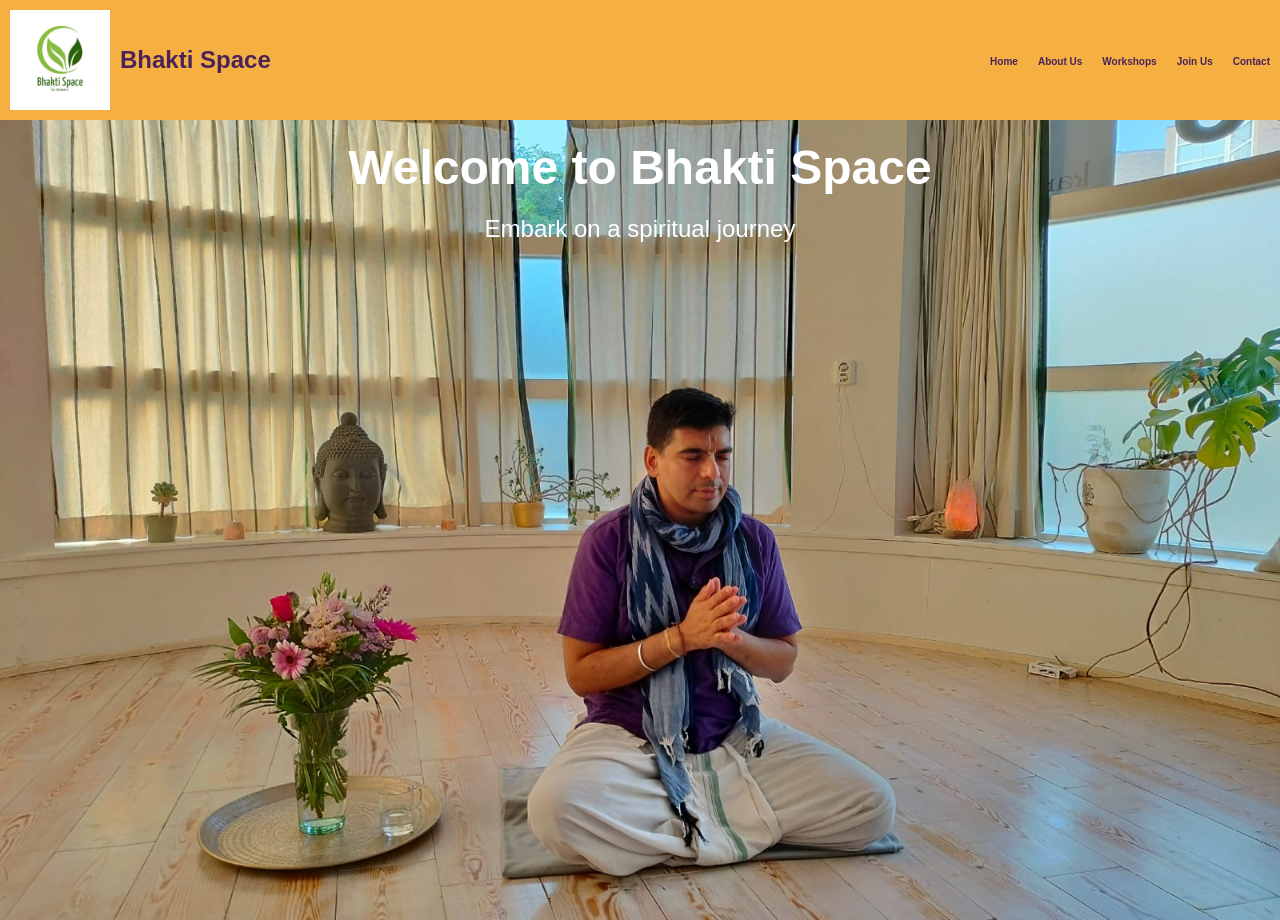
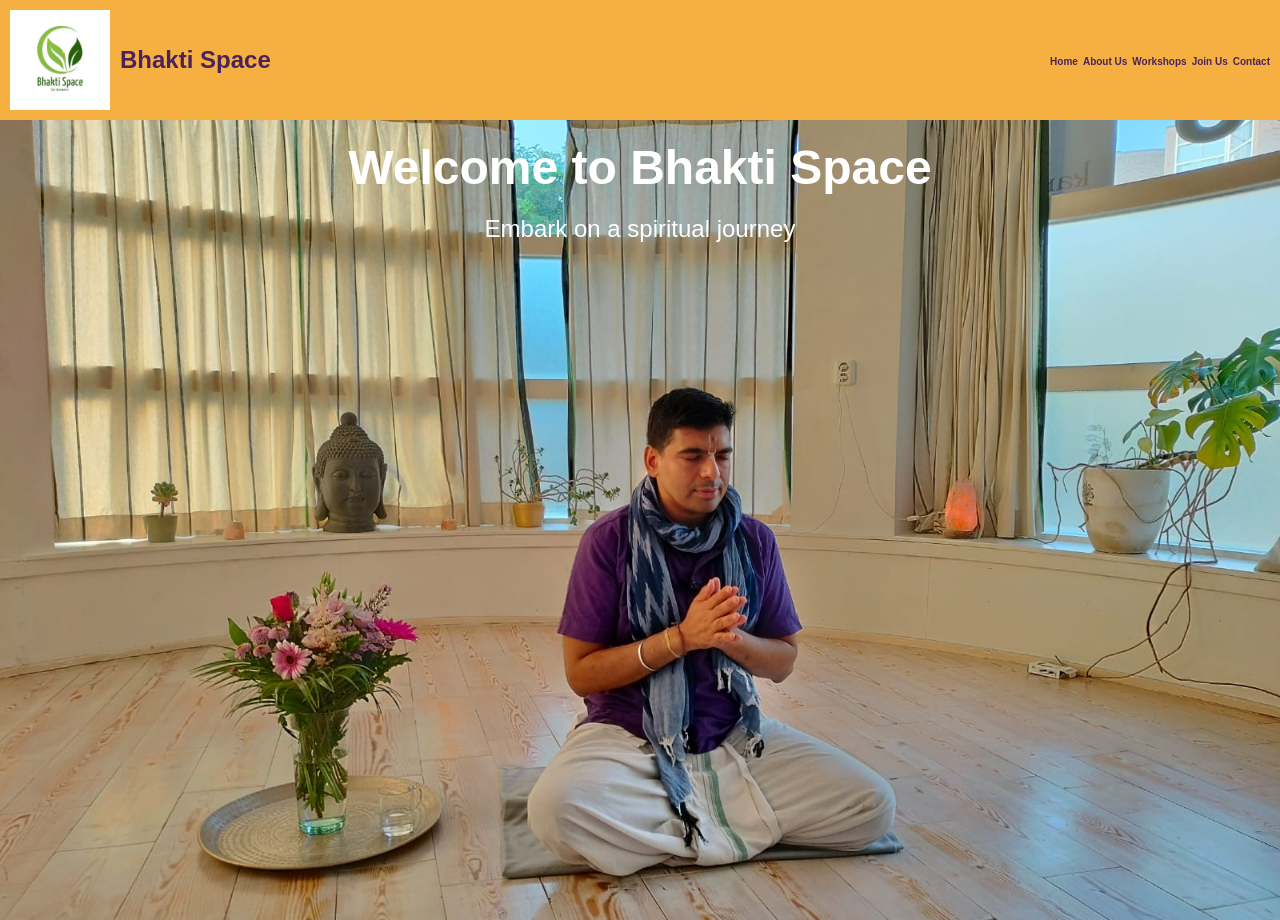
Before and after one commit to rksarthak/bhaktispace, a plain HTML site: page index.html in a window 1280 px wide. Shown: the top 920 px of the page. Drawn offline with Linux system fonts and the light colour scheme.

Commit message:
new version

```diff
--- a/styles.css
+++ b/styles.css
@@ -50,11 +50,11 @@ nav {
 .nav-links {
     list-style: none;
     display: flex;
-    justify-content: flex-end; /* Align links to the right */
+    justify-content: flex-start; /* Align links to the right */
 }
 
 .nav-links li {
-    margin-left: 20px; /* Space between links */
+    margin-left: 5px; /* Space between links */
 }
 
 .nav-links a {
```
